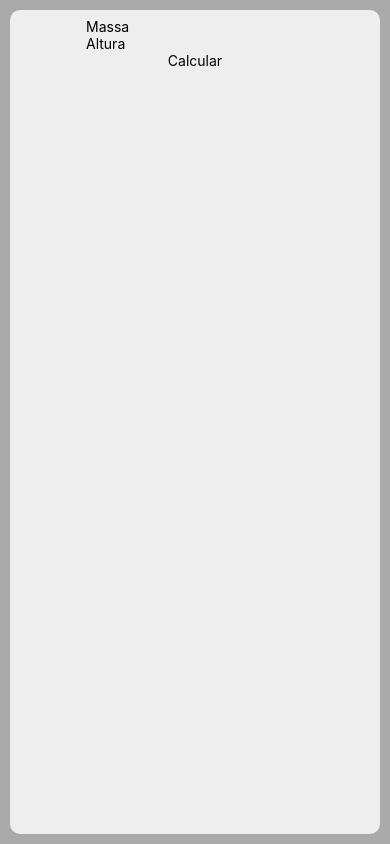
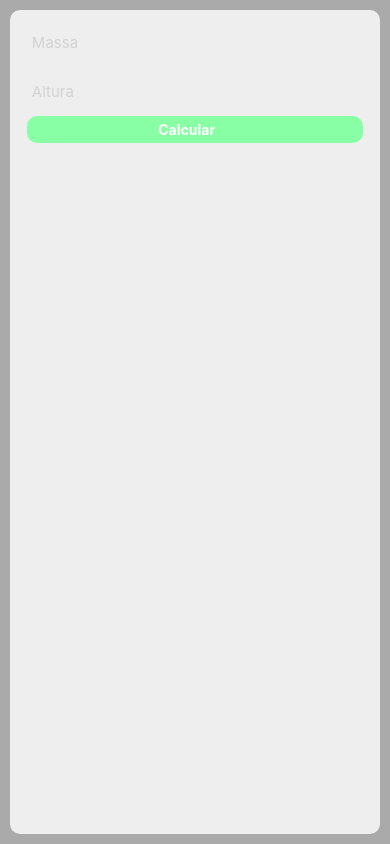
Before and after one commit to Mateus-Rodrigues/aula_pam, a React Native app: screen / in a window 390 px wide. Built offline with nearby package versions, Linux system fonts and the light colour scheme.

Commit message:
correção input e botão

```diff
--- a/src/ex_6/botao/index.js
+++ b/src/ex_6/botao/index.js
@@ -1,6 +1,6 @@
 import { Pressable, Text } from "react-native";
 
-import styles from "../styles";
+import styles from "./styles";
 
 export default function Botao({children}) {
     return(
--- a/src/ex_6/botao/styles.js
+++ b/src/ex_6/botao/styles.js
@@ -4,7 +4,11 @@ const styles = StyleSheet.create({
     botao: {
         backgroundColor: '#89ffa5',
         width: '95%',
-        borderRadius: 20,
+        borderRadius: 10,
+        padding: 2.5,
+        textAlign: 'center',
+        color: '#fff',
+        fontWeight: 'bold'
 
     },
 
--- a/src/ex_6/input/index.js
+++ b/src/ex_6/input/index.js
@@ -1,6 +1,6 @@
-import { TextInput } from 'react-native';
+import { TextInput} from 'react-native';
 
-import styles from '../styles';
+import styles from './styles';
 
 
 export default function Input() {
--- a/src/ex_6/input/styles.js
+++ b/src/ex_6/input/styles.js
@@ -3,12 +3,16 @@ import { StyleSheet } from 'react-native';
 
 const styles = StyleSheet.create({
     input: {
-        height: 80,
-        textAlign: 'center',
-        width: '50%',
+        // textAlign: 'center',
+        width: '95%',
         color: 'lightgray',
-        fontSize: 50,
-        borderColor: '#000'
+        fontSize: 15,
+        borderColor: '#000',
+        display: 'flex',
+        flexDirection: 'row',
+        justifyContent: 'center',
+        margin: 10,
+        padding: 5
     },
 
 });
```
